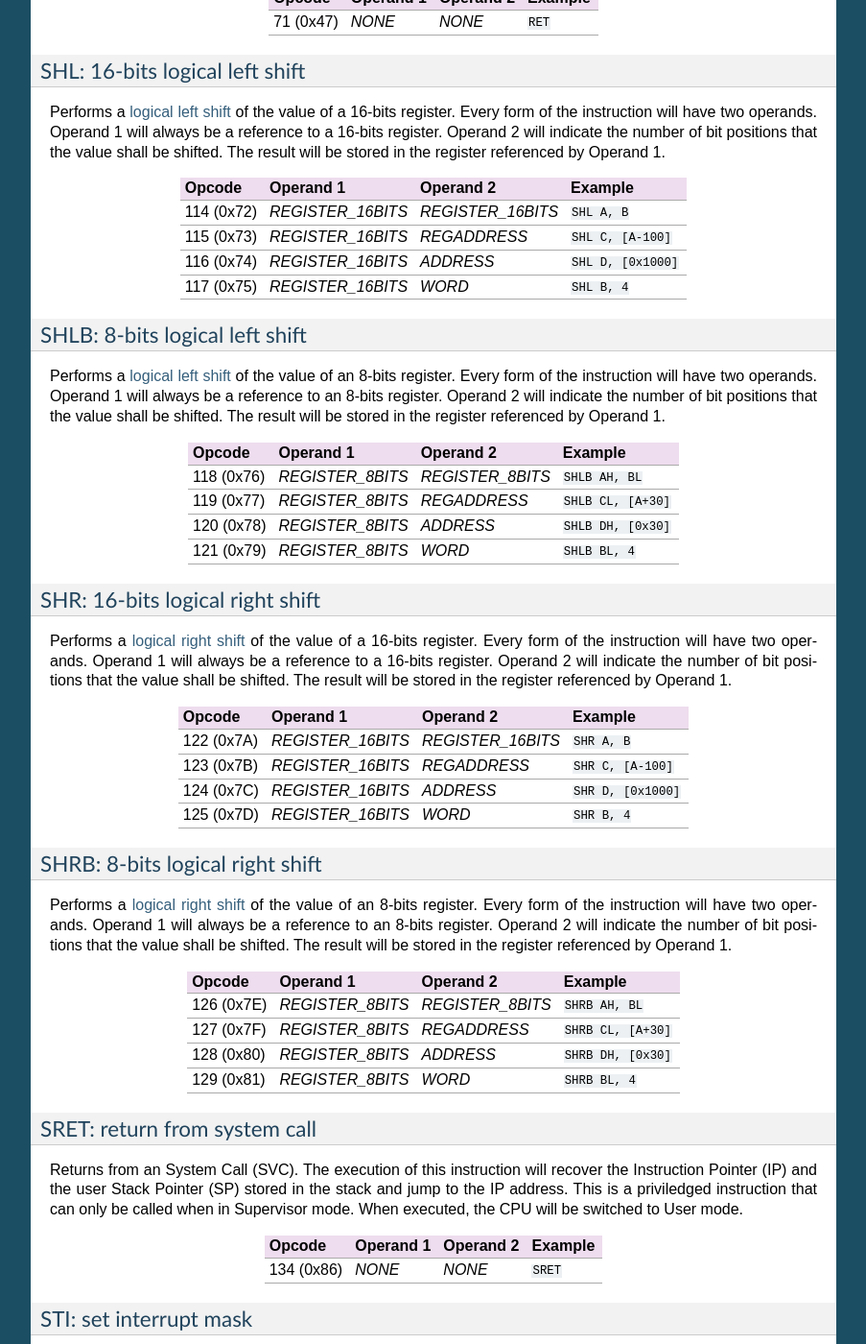
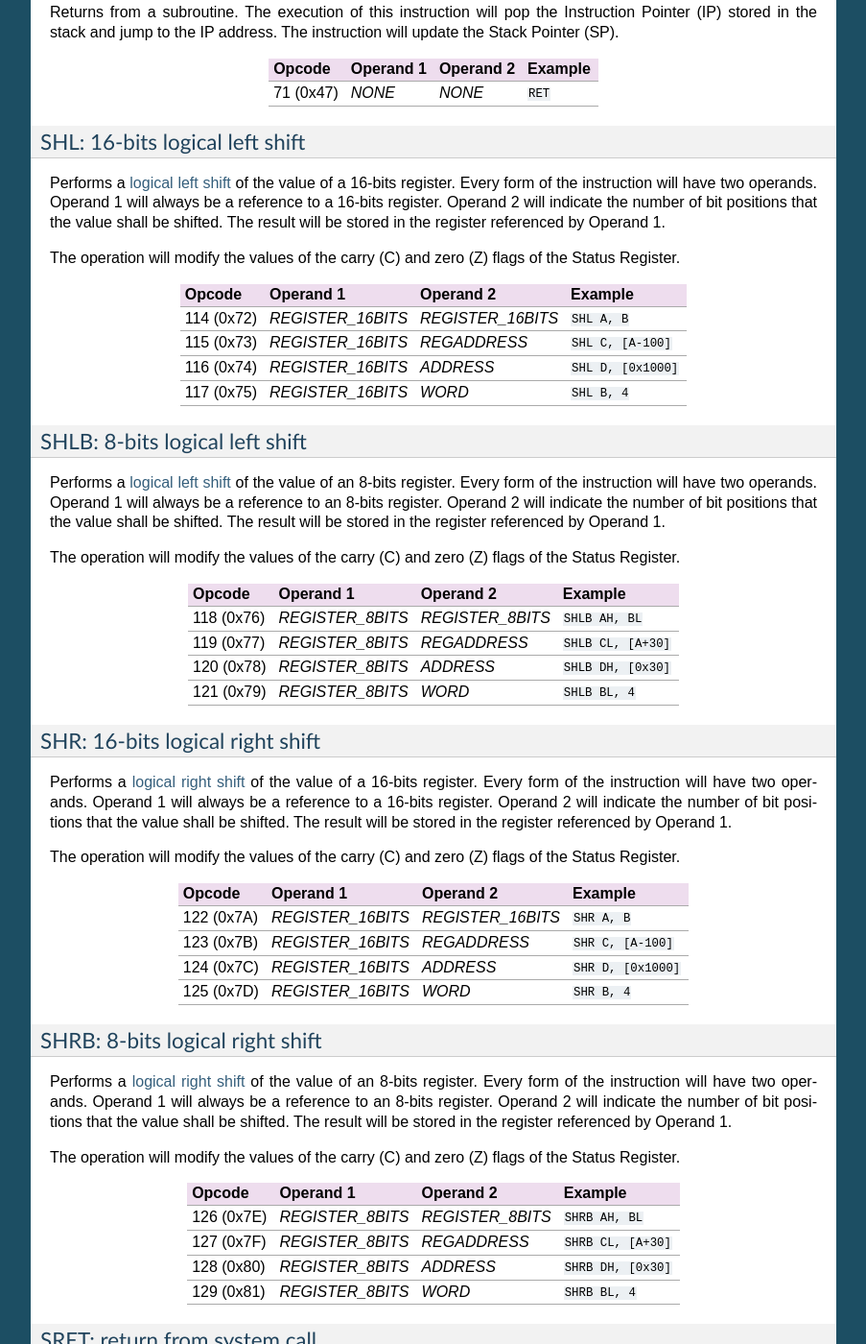
Before and after one commit to parraman/asm-simulator, a Sphinx documentation site: the page built from docs/instruction-set.rst, in a window 1280 px wide and 1400 px high, scrolled down 12427 px. Shown: the whole window at 96% size, without its empty margins (198-1101 px from the left). Built offline with Sphinx 7.4.7, drawn with Linux system fonts in a browser that asks for light colours; some of the changed text lies outside the part shown.

Commit message:
New version of the documentation

```diff
--- a/docs/index.rst
+++ b/docs/index.rst
@@ -33,3 +33,4 @@ The simulator has the following features:
 
     assembler
     instruction-set
+    directives
--- a/docs/instruction-set.rst
+++ b/docs/instruction-set.rst
@@ -174,6 +174,9 @@ register. The integer contained by the register will be added to the value
 referenced by Operand 2. The result will be stored in the register referenced
 by Operand 1.
 
+The operation will modify the values of the carry (C) and zero
+(Z) flags of the Status Register.
+
 +-----------+-------------------+-------------------+---------------------+
 | Opcode    | Operand 1         | Operand 2         | Example             |
 +===========+===================+===================+=====================+
@@ -191,11 +194,13 @@ by Operand 1.
 ADDB: 8-bits addition
 ^^^^^^^^^^^^^^^^^^^^^
 
-Performs an addition of two 8-bits integers. Every form of the instruction
-will have two operands. Operand 1 will always be a reference to an 8-bits
-register. The integer contained by the register will be added to the value
-referenced by Operand 2. The result will be stored in the register referenced
-by Operand 1.
+Performs an addition of two 8-bits integers. Every form of the instruction will
+have two operands. Operand 1 will always be a reference to an 8-bits register.
+The integer contained by the register will be added to the value referenced by
+Operand 2. The result will be stored in the register referenced by Operand 1.
+
+The operation will modify the values of the carry (C) and zero (Z) flags of the
+Status Register.
 
 +-----------+------------------+------------------+----------------------+
 | Opcode    | Operand 1        | Operand 2        | Example              |
@@ -986,6 +991,8 @@ operands.  Operand 1 will always be a reference to a 16-bits register. Operand
 2 will indicate the number of bit positions that the value shall be shifted.
 The result will be stored in the register referenced by Operand 1.
 
+The operation will modify the values of the carry (C) and zero (Z) flags of the Status Register.
+
 +------------+-------------------+-------------------+---------------------+
 | Opcode     | Operand 1         | Operand 2         | Example             |
 +============+===================+===================+=====================+
@@ -1008,6 +1015,8 @@ of the value of an 8-bits register. Every form of the instruction will have two
 operands.  Operand 1 will always be a reference to an 8-bits register. Operand
 2 will indicate the number of bit positions that the value shall be shifted.
 The result will be stored in the register referenced by Operand 1.
+
+The operation will modify the values of the carry (C) and zero (Z) flags of the Status Register.
 
 +------------+------------------+------------------+---------------------+
 | Opcode     | Operand 1        | Operand 2        | Example             |
@@ -1032,6 +1041,8 @@ operands.  Operand 1 will always be a reference to a 16-bits register. Operand
 2 will indicate the number of bit positions that the value shall be shifted.
 The result will be stored in the register referenced by Operand 1.
 
+The operation will modify the values of the carry (C) and zero (Z) flags of the Status Register.
+
 +------------+-------------------+-------------------+---------------------+
 | Opcode     | Operand 1         | Operand 2         | Example             |
 +============+===================+===================+=====================+
@@ -1054,6 +1065,8 @@ of the value of an 8-bits register. Every form of the instruction will have two
 operands.  Operand 1 will always be a reference to an 8-bits register. Operand
 2 will indicate the number of bit positions that the value shall be shifted.
 The result will be stored in the register referenced by Operand 1.
+
+The operation will modify the values of the carry (C) and zero (Z) flags of the Status Register.
 
 +------------+------------------+------------------+---------------------+
 | Opcode     | Operand 1        | Operand 2        | Example             |
@@ -1111,6 +1124,8 @@ register. The integer contained by the register will be substracted from the
 value referenced by Operand 2. The result will be stored in the register
 referenced by Operand 1.
 
+The operation will modify the values of the carry (C) and zero (Z) flags of the Status Register.
+
 +-----------+-------------------+-------------------+---------------------+
 | Opcode    | Operand 1         | Operand 2         | Example             |
 +===========+===================+===================+=====================+
@@ -1133,6 +1148,8 @@ will have two operands. Operand 1 will always be a reference to an 8-bits
 register. The integer contained by the register will be substracted from the
 value referenced by Operand 2. The result will be stored in the register
 referenced by Operand 1.
+
+The operation will modify the values of the carry (C) and zero (Z) flags of the Status Register.
 
 +-----------+------------------+------------------+----------------------+
 | Opcode    | Operand 1        | Operand 2        | Example              |
```
Also changed, not shown: docs/directives.rst (added, +91 -0 lines).
